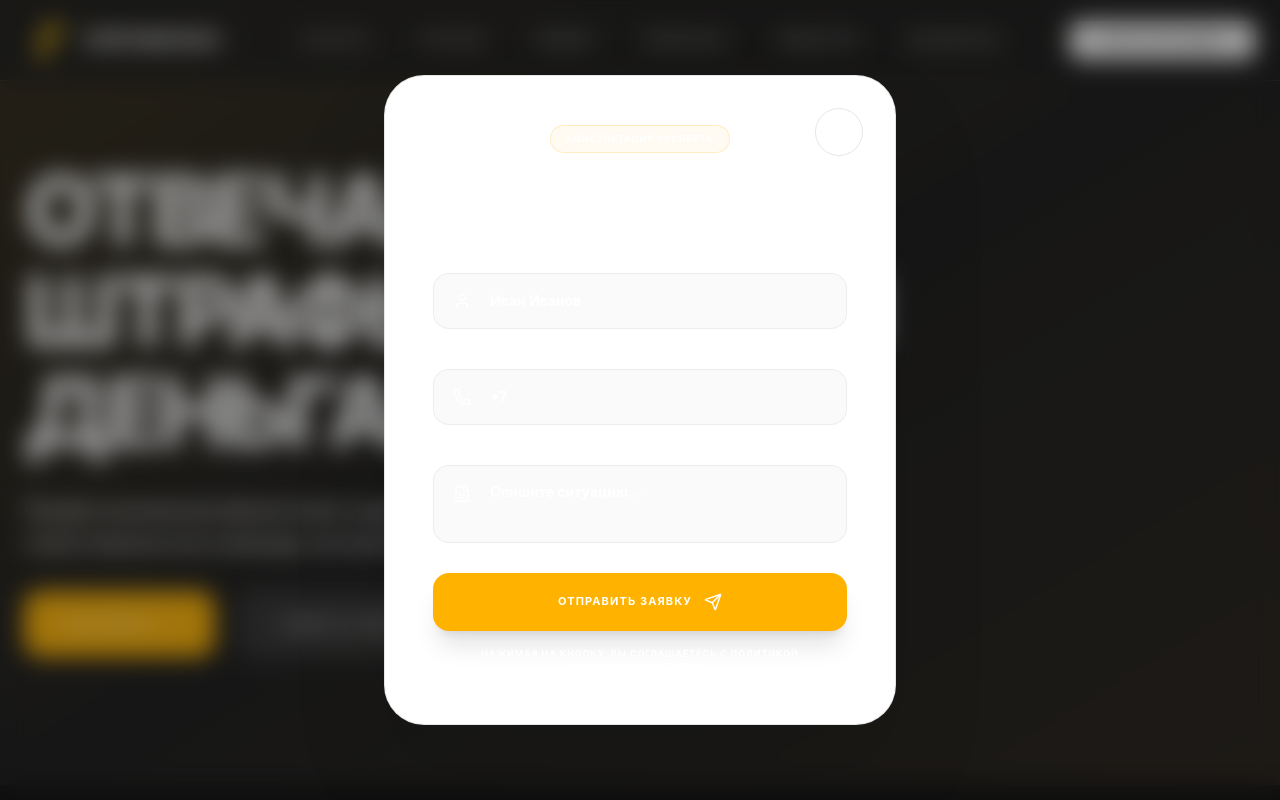
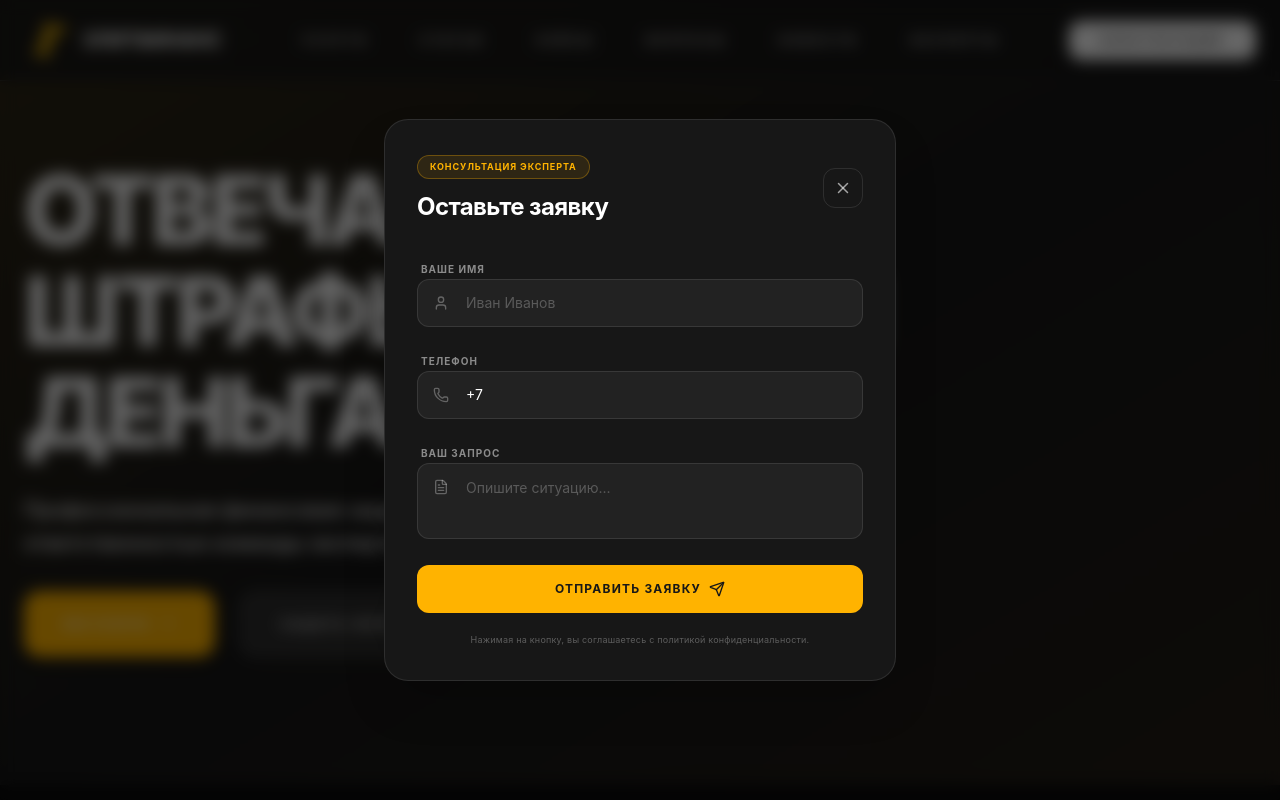
Before and after one commit to VARONA12/Buhsaitaccounting-portal, a Next.js app: page / in a window 1280 px wide. Both pictures are taken after a click on the button "КОНСУЛЬТАЦИЯ". Shown: the top 800 px of the page. Built offline with nearby package versions, Linux system fonts and the light colour scheme.

Commit message:
fix: redesign contact form modal with dark theme
White bg with white text was unreadable. Now uses dark theme
matching the site: neutral-900 bg, proper contrast, cleaner layout.

Co-Authored-By: Claude Opus 4.6 <noreply@anthropic.com>

```diff
--- a/src/components/ContactForm.tsx
+++ b/src/components/ContactForm.tsx
@@ -1,7 +1,7 @@
 "use client";
 
 import { motion, AnimatePresence } from "framer-motion";
-import { X, Phone, User, Send, CheckCircle2, Clock, FileText } from "lucide-react";
+import { X, Phone, User, Send, CheckCircle2, FileText } from "lucide-react";
 import { useState } from "react";
 
 interface ContactFormProps {
@@ -19,12 +19,8 @@ export function ContactForm({ isOpen, onClose }: ContactFormProps) {
   });
 
   const formatPhone = (value: string) => {
-    // Only numbers
     const digits = value.replace(/\D/g, "");
-
-    // Always start with 7
     let result = "+7 ";
-
     if (digits.length > 1) {
       const selection = digits.slice(1, 11);
       if (selection.length > 0) result += "(" + selection.slice(0, 3);
@@ -32,7 +28,6 @@ export function ContactForm({ isOpen, onClose }: ContactFormProps) {
       if (selection.length > 6) result += "-" + selection.slice(6, 8);
       if (selection.length > 8) result += "-" + selection.slice(8, 10);
     }
-
     return result;
   };
 
@@ -79,57 +74,60 @@ export function ContactForm({ isOpen, onClose }: ContactFormProps) {
             animate={{ opacity: 1 }}
             exit={{ opacity: 0 }}
             onClick={onClose}
-            className="fixed inset-0 bg-neutral-900/40 backdrop-blur-md z-[200] cursor-pointer"
+            className="fixed inset-0 bg-black/60 backdrop-blur-sm z-[200] cursor-pointer"
           />
 
-          {/* Modal Container */}
-          <div className="fixed inset-0 flex items-center justify-center pointer-events-none z-[201] p-6">
+          {/* Modal */}
+          <div className="fixed inset-0 flex items-center justify-center pointer-events-none z-[201] p-4">
             <motion.div
               initial={{ scale: 0.95, opacity: 0, y: 20 }}
               animate={{ scale: 1, opacity: 1, y: 0 }}
               exit={{ scale: 0.95, opacity: 0, y: 20 }}
-              className="w-full max-w-lg bg-white border border-black/10 rounded-[40px] shadow-[0_50px_100px_rgba(0,0,0,0.1)] pointer-events-auto overflow-hidden relative"
+              transition={{ duration: 0.2 }}
+              className="w-full max-w-lg bg-neutral-900 border border-white/10 rounded-3xl shadow-2xl pointer-events-auto overflow-hidden"
             >
-              {/* Close Button */}
+              {/* Header */}
+              <div className="flex items-center justify-between px-8 pt-8 pb-2">
+                <div>
+                  <span className="inline-block px-3 py-1 rounded-full border border-primary/30 bg-primary/10 text-primary text-[9px] font-bold uppercase tracking-widest mb-3">
+                    Консультация эксперта
+                  </span>
+                  <h2 className="text-2xl font-bold tracking-tight text-white">
+                    Оставьте заявку
+                  </h2>
+                </div>
                 <button
                   onClick={onClose}
-                className="absolute top-8 right-8 w-12 h-12 rounded-full border border-black/10 flex items-center justify-center text-white hover:bg-neutral-900 hover:text-white transition-all group"
+                  className="w-10 h-10 rounded-xl border border-white/10 flex items-center justify-center text-white/60 hover:text-white hover:bg-white/5 transition-colors"
                 >
-                <X size={20} className="group-hover:rotate-90 transition-transform" />
+                  <X size={18} />
                 </button>
-
-              <div className="p-10 xl:p-12">
-                {!isSubmitted ? (
-                  <>
-                    <div className="space-y-4 mb-10 text-center">
-                      <div className="inline-flex px-4 py-1.5 rounded-full border border-primary/20 bg-primary/5 text-white text-[9px] font-bold uppercase tracking-widest">
-                        Консультация эксперта
-                      </div>
-                      <h2 className="text-4xl font-bold tracking-tightest uppercase text-white">
-                        Оставьте завяку
-                      </h2>
               </div>
 
-                    <form onSubmit={handleSubmit} className="space-y-4">
-                      <div className="space-y-2">
-                        <label className="text-[10px] font-bold text-white uppercase tracking-widest ml-4">Ваше имя</label>
-                        <div className="relative group">
-                          <User className="absolute left-5 top-1/2 -translate-y-1/2 text-white group-focus-within:text-white transition-colors" size={18} />
+              <div className="p-8 pt-6">
+                {!isSubmitted ? (
+                  <form onSubmit={handleSubmit} className="space-y-5">
+                    {/* Name */}
+                    <div className="space-y-1.5">
+                      <label className="text-[10px] font-bold text-white/50 uppercase tracking-widest ml-1">Ваше имя</label>
+                      <div className="relative">
+                        <User className="absolute left-4 top-1/2 -translate-y-1/2 text-white/30" size={16} />
                         <input
                           required
                           type="text"
                           placeholder="Иван Иванов"
                           value={formData.name}
                           onChange={(e) => setFormData({ ...formData, name: e.target.value })}
-                            className="w-full h-14 bg-neutral-50 border border-black/5 rounded-2xl pl-14 pr-6 font-bold text-white placeholder:text-white focus:outline-none focus:border-primary transition-all text-sm"
+                          className="w-full h-12 bg-white/5 border border-white/10 rounded-xl pl-12 pr-4 text-white placeholder:text-white/25 focus:outline-none focus:border-primary/50 transition-colors text-sm"
                         />
                       </div>
                     </div>
 
-                      <div className="space-y-2">
-                        <label className="text-[10px] font-bold text-white uppercase tracking-widest ml-4">Номер телефона</label>
-                        <div className="relative group">
-                          <Phone className="absolute left-5 top-1/2 -translate-y-1/2 text-white group-focus-within:text-white transition-colors" size={18} />
+                    {/* Phone */}
+                    <div className="space-y-1.5">
+                      <label className="text-[10px] font-bold text-white/50 uppercase tracking-widest ml-1">Телефон</label>
+                      <div className="relative">
+                        <Phone className="absolute left-4 top-1/2 -translate-y-1/2 text-white/30" size={16} />
                         <input
                           required
                           type="tel"
@@ -137,57 +135,57 @@ export function ContactForm({ isOpen, onClose }: ContactFormProps) {
                           value={formData.phone}
                           onChange={handlePhoneChange}
                           maxLength={18}
-                            className="w-full h-14 bg-neutral-50 border border-black/5 rounded-2xl pl-14 pr-6 font-bold text-white placeholder:text-white focus:outline-none focus:border-primary transition-all text-sm"
+                          className="w-full h-12 bg-white/5 border border-white/10 rounded-xl pl-12 pr-4 text-white placeholder:text-white/25 focus:outline-none focus:border-primary/50 transition-colors text-sm"
                         />
                       </div>
                     </div>
 
-                      <div className="space-y-2">
-                        <label className="text-[10px] font-bold text-white uppercase tracking-widest ml-4">Ваш запрос</label>
-                        <div className="relative group">
-                          <FileText className="absolute left-5 top-5 text-white group-focus-within:text-white transition-colors" size={18} />
+                    {/* Message */}
+                    <div className="space-y-1.5">
+                      <label className="text-[10px] font-bold text-white/50 uppercase tracking-widest ml-1">Ваш запрос</label>
+                      <div className="relative">
+                        <FileText className="absolute left-4 top-4 text-white/30" size={16} />
                         <textarea
                           required
                           placeholder="Опишите ситуацию..."
                           rows={3}
                           value={formData.message}
                           onChange={(e) => setFormData({ ...formData, message: e.target.value })}
-                            className="w-full bg-neutral-50 border border-black/5 rounded-2xl pl-14 pr-6 pt-4 font-bold text-white placeholder:text-white focus:outline-none focus:border-primary transition-all text-sm resize-none"
+                          className="w-full bg-white/5 border border-white/10 rounded-xl pl-12 pr-4 pt-3.5 text-white placeholder:text-white/25 focus:outline-none focus:border-primary/50 transition-colors text-sm resize-none"
                         />
                       </div>
                     </div>
 
                     <button
                       disabled={loading}
-                        className="w-full py-5 bg-primary text-white rounded-2xl font-bold uppercase tracking-widest hover:bg-neutral-900 hover:text-white transition-all shadow-xl flex items-center justify-center gap-3 disabled:opacity-95 text-[11px] mt-6"
+                      className="w-full py-4 bg-primary text-neutral-900 rounded-xl font-bold uppercase tracking-widest hover:bg-primary/90 transition-colors flex items-center justify-center gap-2 disabled:opacity-70 text-xs mt-2"
                     >
                       {loading ? "Отправка..." : "Отправить заявку"}
-                        <Send size={18} className={loading ? "animate-pulse" : ""} />
+                      <Send size={16} className={loading ? "animate-pulse" : ""} />
                     </button>
 
-                      <p className="text-[9px] text-center text-white font-bold uppercase tracking-widest leading-relaxed mt-4">
+                    <p className="text-[9px] text-center text-white/30 tracking-wide leading-relaxed">
                       Нажимая на кнопку, вы соглашаетесь с политикой конфиденциальности.
                     </p>
                   </form>
-                  </>
                 ) : (
                   <motion.div
                     initial={{ scale: 0.95, opacity: 0 }}
                     animate={{ scale: 1, opacity: 1 }}
-                    className="py-12 text-center space-y-8"
+                    className="py-8 text-center space-y-6"
                   >
-                    <div className="w-20 h-20 rounded-full border border-primary/20 bg-primary/5 flex items-center justify-center text-white mx-auto shadow-2xl">
-                      <CheckCircle2 size={40} />
+                    <div className="w-16 h-16 rounded-2xl bg-primary/10 border border-primary/20 flex items-center justify-center text-primary mx-auto">
+                      <CheckCircle2 size={32} />
                     </div>
-                    <div className="space-y-4">
-                      <h2 className="text-4xl font-bold tracking-tightest uppercase text-white leading-none">Спасибо!</h2>
-                      <p className="text-sm font-bold text-white uppercase tracking-widest leading-relaxed">
-                        Менеджер свяжется с вами <br/> в ближайшее время.
+                    <div className="space-y-2">
+                      <h2 className="text-2xl font-bold text-white">Спасибо!</h2>
+                      <p className="text-sm text-white/60">
+                        Менеджер свяжется с вами в ближайшее время.
                       </p>
                     </div>
                     <button
                       onClick={onClose}
-                      className="px-12 py-5 bg-primary text-white rounded-2xl font-bold uppercase tracking-widest hover:bg-white transition-all text-[11px]"
+                      className="px-10 py-4 bg-primary text-neutral-900 rounded-xl font-bold uppercase tracking-widest hover:bg-primary/90 transition-colors text-xs"
                     >
                       Закрыть
                     </button>
```
Lines whose indentation alone changed are shown as unchanged.
